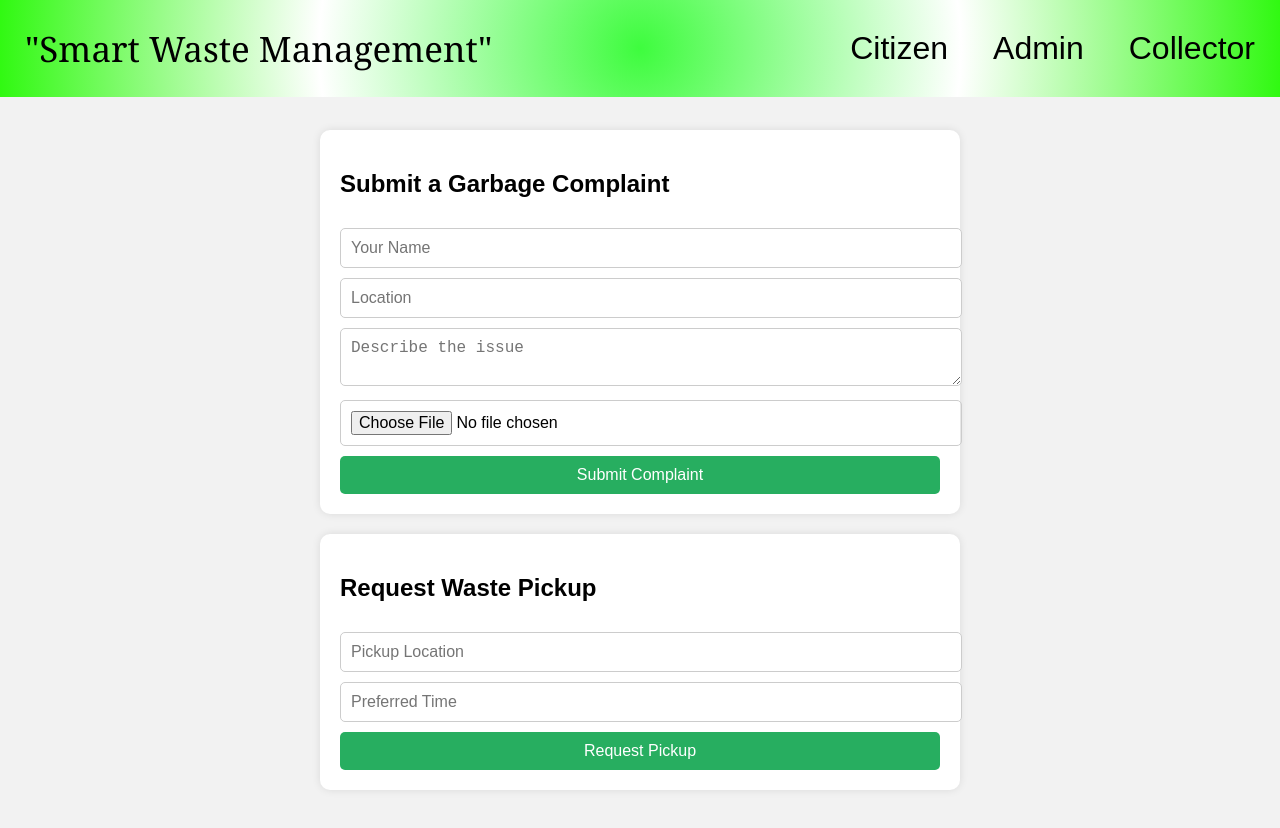
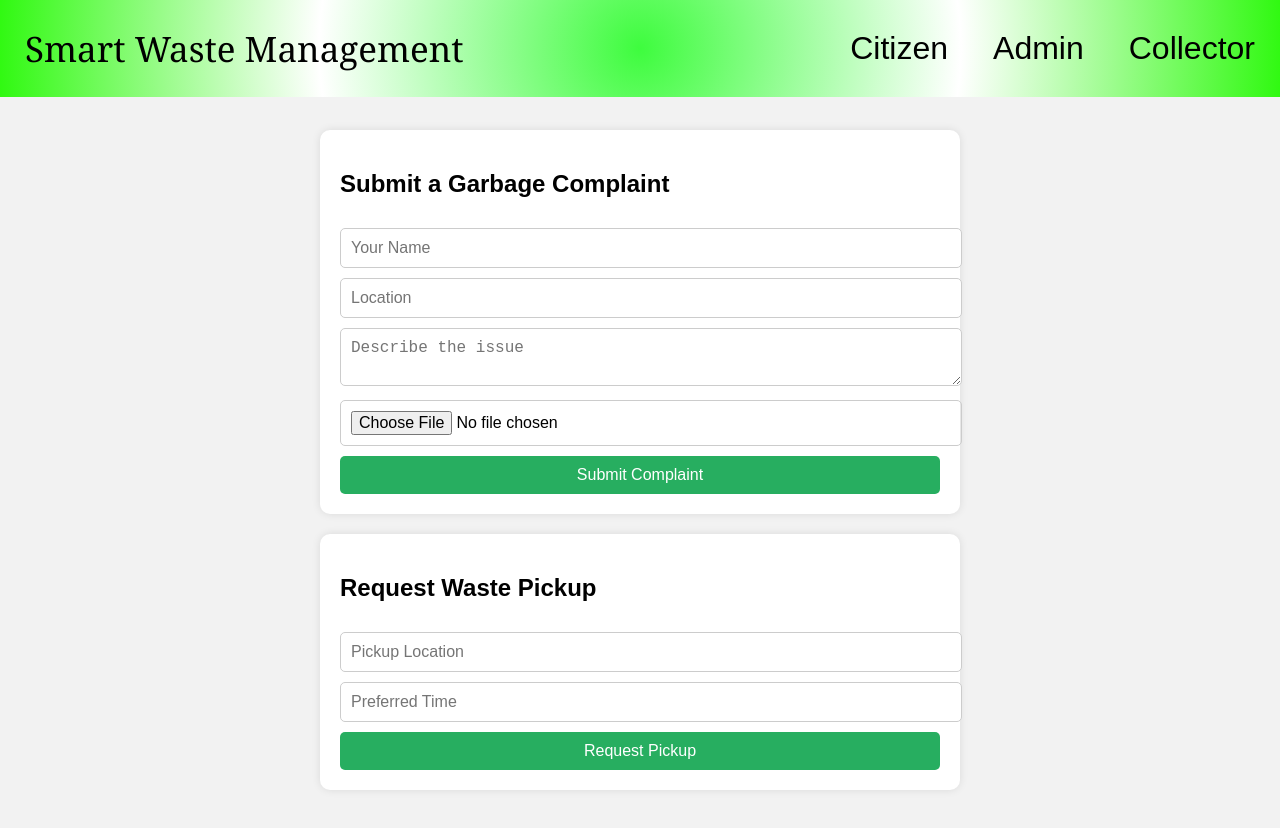
Before and after one commit to BhargaviGuggilam/Smart-Waste-Management1, a plain HTML site: page index.html in a window 1280 px wide. Drawn offline with Linux system fonts and the light colour scheme.

Commit message:
Update index.html

```diff
--- a/index.html
+++ b/index.html
@@ -8,7 +8,7 @@
     <body>
         <header>
             <div class="navbar">
-            <div class="logo">"Smart Waste Management"</div>
+            <div class="logo">Smart Waste Management</div>
             <div class="nav-links">
             <a href="./index.html">Citizen</a>
             <a href="./Admin.html">Admin</a>
```
